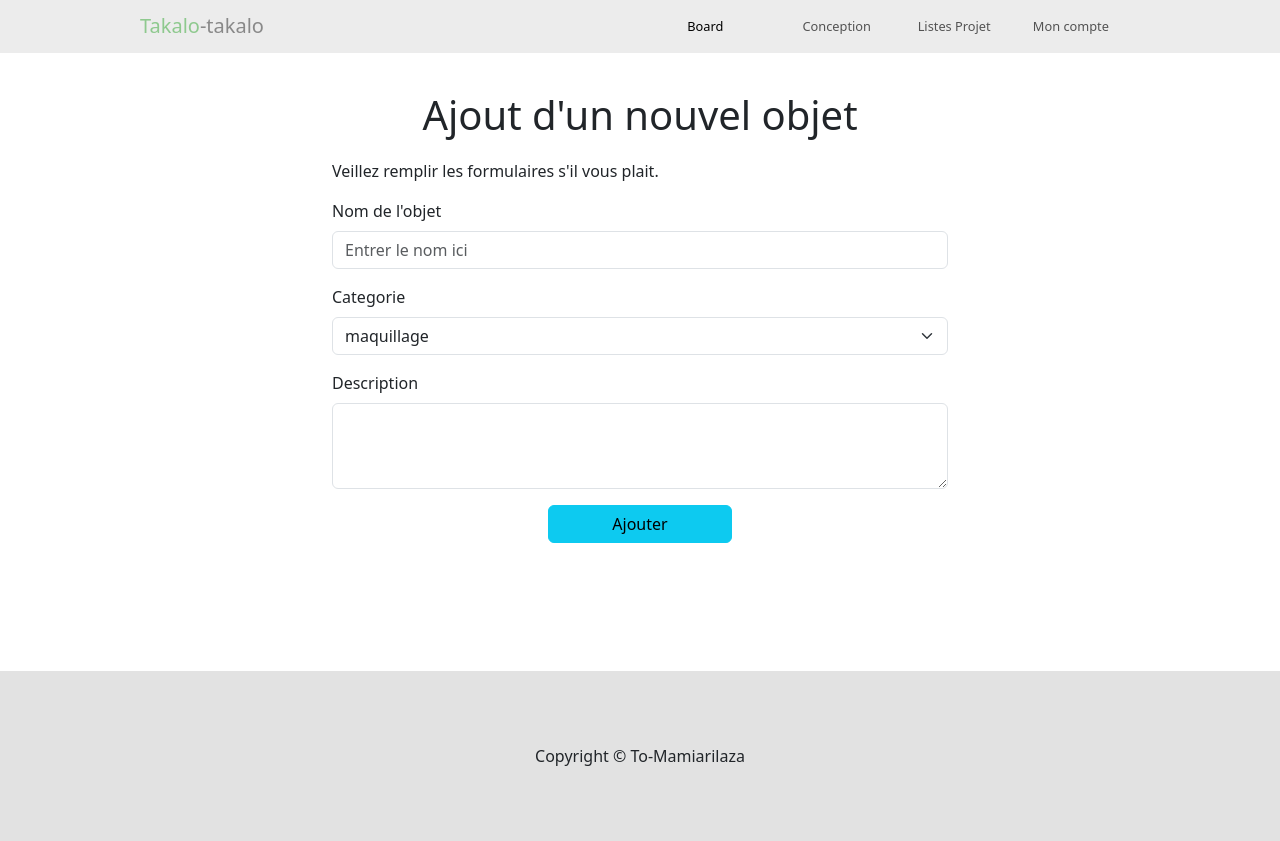
After one commit to To-Mamiarilaza/FinalProjectS3, a CodeIgniter app: page /FinalProjectS3/index.php/mesobjets/newObjet in a window 1280 px wide. The commit adds this page. Run offline with CodeIgniter, Linux system fonts and the light colour scheme; data comes from the database, SQL or seed files in the repository; both versions use the stored data as it was before the commit; some libraries are stand-ins or nearby versions.

Commit message:
Insertion nouveau objet

```diff
--- a/application/config/database.php
+++ b/application/config/database.php
@@ -83,7 +83,7 @@ $db['default'] = array(
 	'dbdriver' => 'mysqli',
 	'dbprefix' => '',
 	'pconnect' => FALSE,
-	'db_debug' => FALSE,
+	'db_debug' => (ENVIRONMENT !== 'production'),
 	'cache_on' => FALSE,
 	'cachedir' => '',
 	'char_set' => 'utf8',
--- a/application/controllers/MesObjets.php
+++ b/application/controllers/MesObjets.php
@@ -9,44 +9,35 @@ class MesObjets extends CI_Controller {
         $data['header'] = "header";
         $data['title'] = "Mes Objets";
 
+        $this->load->model("objets_model", 'model');
+        $data['objets'] = $this->model->getUserObjet($this->session->userdata('userId')->idUser);
+
         $this->load->view('template', $data);
     }
 
-    public function getUser($idUser)
+    public function newObjet()
     {
-        $this->load->model('objets_model','objet');
-		$this->objet->getUserObjet(2);
+        $this->load->model('backOffice_model', 'model');
+
+        $data['content'] = "newObjet";
+        $data['header'] = "header";
+        $data['title'] = "Nouveau Objet";
+        $data['categories'] = $this->model->getAllCategories();
+
+        $this->load->view('template', $data);
     }
 
-    public function supprimerCat($idCat)
+    public function insertNewObjet()
     {
-        $this->load->model('objets_model','objet');
-		$this->objet->supprimerObjet(2);
-    }
+        $this->load->model('objets_model', 'model');
 
+        $nom = $this->input->post('nom');
+        $idCategorie = $this->input->post('idCategorie');
+        $description = $this->input->post('description');
+        $idUser = $this->session->userdata('userId')->idUser;
 
-    public function getAllObj()
-    {
-        $this->load->model('echange_model','objet');
-		$this->objet->getAllObjet();
-    }
-
-    public function getUserObj($idUser)
-    {
-        $this->load->model('echange_model','objet');
-		$this->objet->getUserObjet(3);
-    }
-
-    public function accepter($idProp)
-    {
-        $this->load->model('echange_model','objet');
-		$this->objet->accepterProposition(8);
-    }
-
-    public function refuser($idProp)
-    {
-        $this->load->model('echange_model','objet');
-		$this->objet->refuserProposition(6);
+        $this->model->insertNewObjet($idCategorie, $idUser, $nom, $description);
+        redirect('./mesObjets/index');
     }
 }
 
--- /dev/null
+++ b/application/views/newObjet.php
@@ -0,0 +1,27 @@
+<link rel="stylesheet" href="<?php echo base_url("assets/css/newObjet.css"); ?>">
+<div class="container">
+    <h1>Ajout d'un nouvel objet</h1>
+    <p>Veillez remplir les formulaires s'il vous plait.</p>
+
+    <form action="<?php echo site_url("/mesObjets/insertNewObjet") ?>" method="post">
+        <div class="mb-3">
+            <label for="exampleFormControlInput1" class="form-label">Nom de l'objet</label>
+            <input type="text" name="nom" class="form-control" id="exampleFormControlInput1" placeholder="Entrer le nom ici">
+        </div>
+        <div class="mb-3">
+            <label for="exampleFormControlInput1" class="form-label">Categorie</label>
+            <select name="idCategorie" id="" class="form-select">
+                <?php foreach ($categories as $categorie) { ?>
+                    <option value="<?php echo $categorie['idCategorie']; ?>"><?php echo $categorie['nom']; ?></option>
+                <?php } ?>
+            </select>
+        </div>
+        <div class="mb-3">
+            <label for="exampleFormControlTextarea1" class="form-label">Description</label>
+            <textarea class="form-control" id="exampleFormControlTextarea1" rows="3" name="description"></textarea>
+        </div>
+        <div class="placement">
+            <input type="submit" class="btn btn-info valider" value="Ajouter">
+        </div>
+    </form>
+</div>
--- /dev/null
+++ b/assets/css/newObjet.css
@@ -0,0 +1,22 @@
+.container {
+    width: 50%;
+    margin-top: 3%;
+    min-height: 580px;
+}
+
+.container h1 {
+    text-align: center;
+    margin-bottom: 20px;
+}
+
+.valider {
+    text-align: center;
+    width: 30%;
+    font-weight: 400;
+    margin-bottom: 30px;
+}
+
+.placement {
+    display: flex;
+    justify-content: center;
+}
```
Also changed, not shown: application/models/Objets_model.php (+15 -8 lines), application/views/mesObjets.php (+5 -4 lines), assets/css/listesProjet.css (+8 -0 lines), sql/base.sql (+6 -4 lines).
